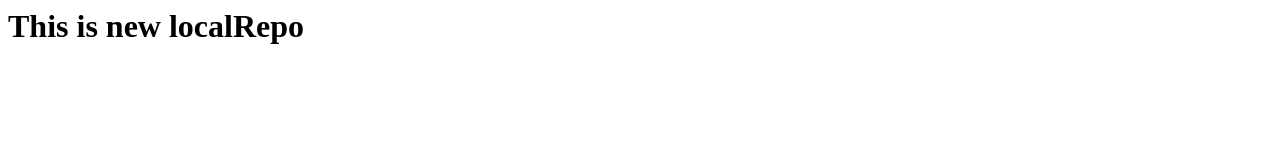
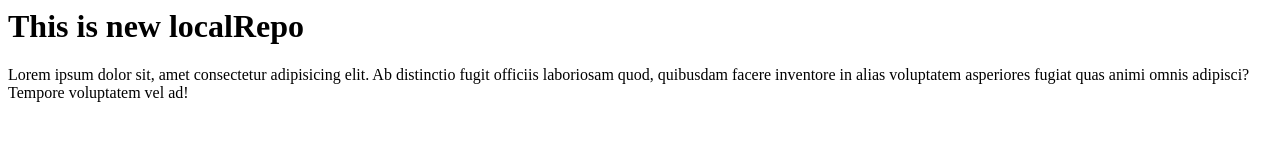
Before and after one commit to Rashid-Pathan/localRepo, a plain HTML site: page index.html in a window 1280 px wide. Drawn offline with Linux system fonts and the light colour scheme.

Commit message:
new feature

```diff
--- a/index.html
+++ b/index.html
@@ -1 +1,2 @@
 <h1>This is new localRepo</h1>
+<P>Lorem ipsum dolor sit, amet consectetur adipisicing elit. Ab distinctio fugit officiis laboriosam quod, quibusdam facere inventore in alias voluptatem asperiores fugiat quas animi omnis adipisci? Tempore voluptatem vel ad!</P>
```
